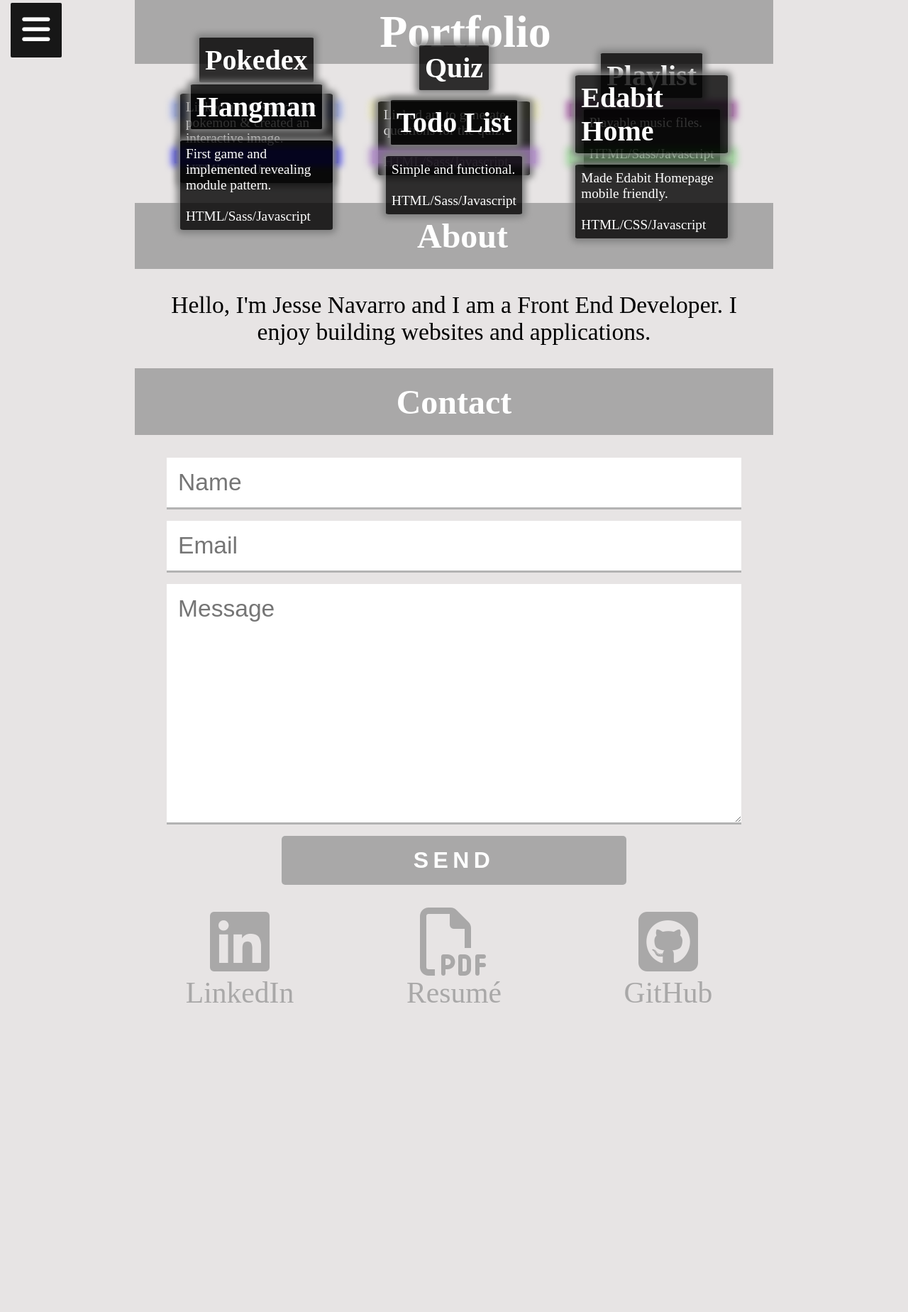
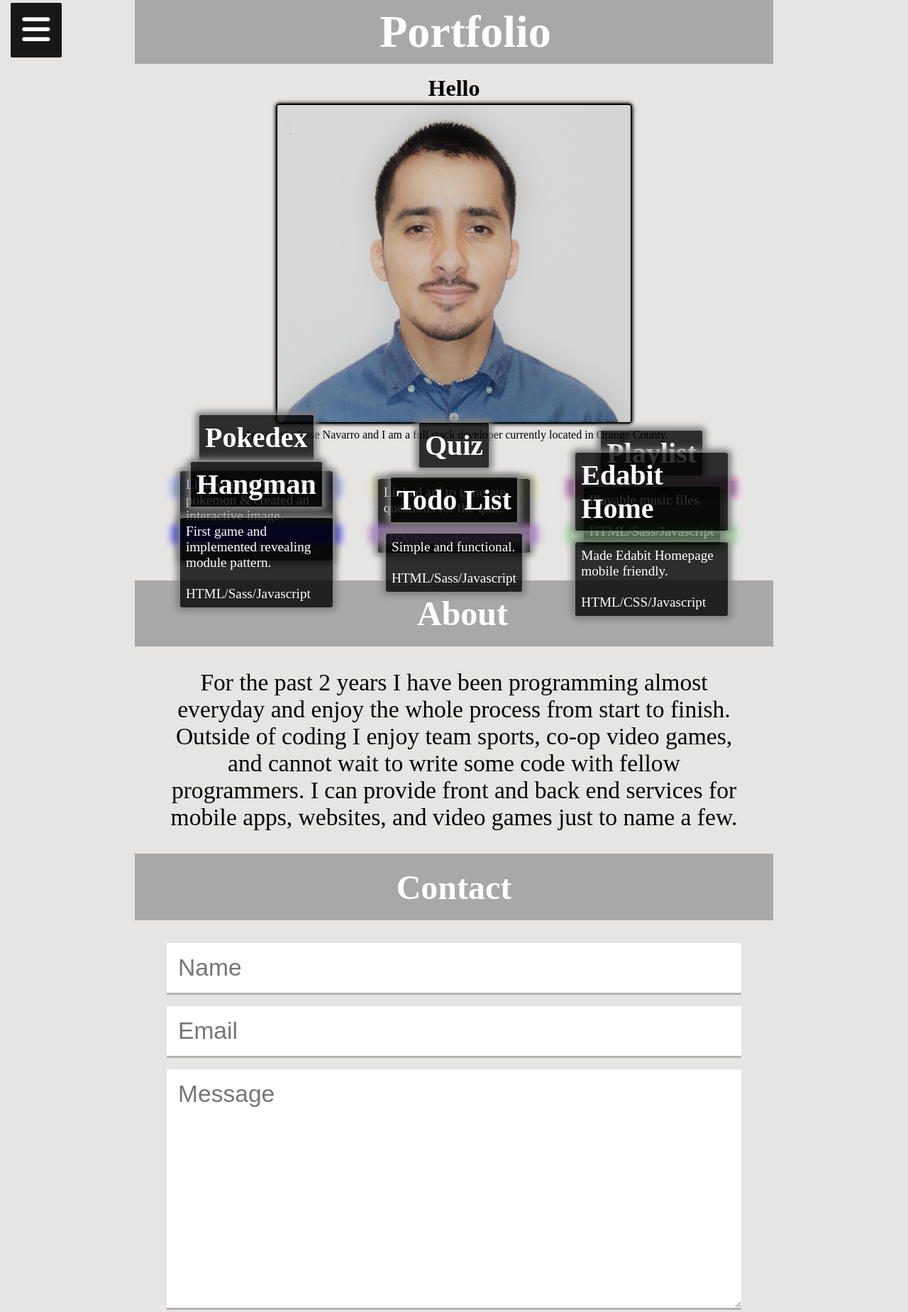
Before and after one commit to jnavarro30/portfolio, a plain HTML site: page index.html in a window 1280 px wide. Shown: the top 1849 px of the page at 71% size. Before the commit the page ends 1439 px from the top, so only its background shows below. Drawn offline with Linux system fonts and the light colour scheme; a script that the page names is missing.

Commit message:
add required content

```diff
--- a/css/partials/_footer.scss
+++ b/css/partials/_footer.scss
@@ -69,7 +69,7 @@
         }
     }
 
-    .fa-github-square, .fa-file-pdf, .fa-linkedin {
+    .fa-github-square, .fa-envelope, .fa-linkedin {
         font-size: 1rem;
         color: $banner;
         margin: 0 2rem;
@@ -124,7 +124,7 @@
 
 @media(min-width: 350px) {
     .footer {
-        .fa-github-square, .fa-file-pdf, .fa-linkedin {
+        .fa-github-square, .fa-envelope, .fa-linkedin {
             font-size: 3.5rem;
             margin: 0 2rem;
         }
@@ -157,7 +157,7 @@
             padding: 1rem;
         }
 
-        .fa-github-square, .fa-file-pdf, .fa-linkedin {
+        .fa-github-square, .fa-envelope, .fa-linkedin {
             font-size: 7rem;
             margin: 0 4rem;
         }
@@ -187,7 +187,7 @@
 
         }
 
-        .fa-github-square, .fa-file-pdf, .fa-linkedin {
+        .fa-github-square, .fa-envelope, .fa-linkedin {
             font-size: 6rem;
             margin: 0 6rem;
         }
--- /dev/null
+++ b/css/partials/_home.scss
@@ -0,0 +1,15 @@
+#home {
+    text-align: center;
+    margin: 1rem 2rem;
+    h2 {
+        font-size: 2rem;
+    }
+
+    img {
+        width: 60%;
+        border: 2px solid black;
+        border-radius: 5px;
+        margin: 0.2rem;
+        box-shadow: 0 0 5px 1px black;
+    }
+}
--- a/css/styles.scss
+++ b/css/styles.scss
@@ -28,6 +28,9 @@ $overlaySix: rgba(26, 190, 26, 0.3);
 // header
 @import 'partials/header';
 
+// home
+@import 'partials/home';
+
 // main
 @import 'partials/main';
 
--- a/index.html
+++ b/index.html
@@ -26,6 +26,7 @@
                 <i class="nav__icon fas fa-bars"></i>
             </div>
             <div class="nav__links">
+                <a href="#home" class="nav__link">Home</a>
                 <a href="#0" class="nav__link">Pokedex</a>
                 <a href="#1" class="nav__link">Quiz</a>
                 <a href="#2" class="nav__link">Playlist</a>
@@ -38,6 +39,15 @@
             </div>
         </nav>
         <div class="nav__overlay"></div>
+
+        <!-- intro section -->
+        <section id='home' class='intro'>
+            <h2>Hello</h2>
+            <figure>
+                <img id='self' src='media/images/me.jpg' width="500" alt="profile picture"/>
+            </figure>
+            <p>My name is Jesse Navarro and I am a full stack developer currently located in Orange County.</p>
+        </section>
 
         <!-- main -->
         <main class='main'>
@@ -147,7 +157,7 @@
             <section id='about' class="footer__about">
                 <h1 class="about__title">&nbsp;&nbsp;About</h1>
                 <p class="about__description">
-                    Hello, I'm Jesse Navarro and I am a Front End Developer. I enjoy building websites and applications.
+                    For the past 2 years I have been programming almost everyday and enjoy the whole process from start to finish. Outside of coding I enjoy team sports, co-op video games, and cannot wait to write some code with fellow programmers. I can provide front and back end services for mobile apps, websites, and video games just to name a few.
                 </p>
             </section>
             <section id='contact' class="footer__contact">
@@ -155,7 +165,7 @@
                 <form id="my-form" action="https://formspree.io/f/xnqovebe" method="POST" class="footer__form">
                     <input id="name" name="name" type="text" class="form__name" placeholder="Name" required>
                     <input id="email" name="email" type="email" class="form__email" placeholder="Email" required>
-                    <textarea id="message" name="message" type="text" class="form__message" placeholder="Message" cols="30" rows="8"></textarea>
+                    <textarea id="message" name="message" type="text" class="form__message" placeholder="Message" cols="30" rows="8" maxLength="250"></textarea>
                     <button id="my-form-button" class="footer__send" type="submit" name="submit">SEND</button>
                 </form>
                 <div id="my-form-status"></div>
@@ -167,9 +177,9 @@
                         </a>
                     </li>
                     <li id='resume' class="footer__icon">
-                        <a href='https://drive.google.com/file/d/1HtREt3XWFGL7mVETeo4JH7MkZqLH83pc/view?usp=sharing' target="_blank" download>
-                            <span class='far fa-file-pdf'></span>
-                            <span class='footer__icon-text'>Resumé</span>
+                        <a href='mailto:jnavarro0789@gmail.com'  target="_blank">
+                            <span class='fas fa-envelope'></span>
+                            <span class='footer__icon-text'>Email</span>
                         </a>
                     </li>
                     <li class="footer__icon">
```
Also changed, not shown: css/styles.css, media/images/me.jpg (added), 1 other file.
